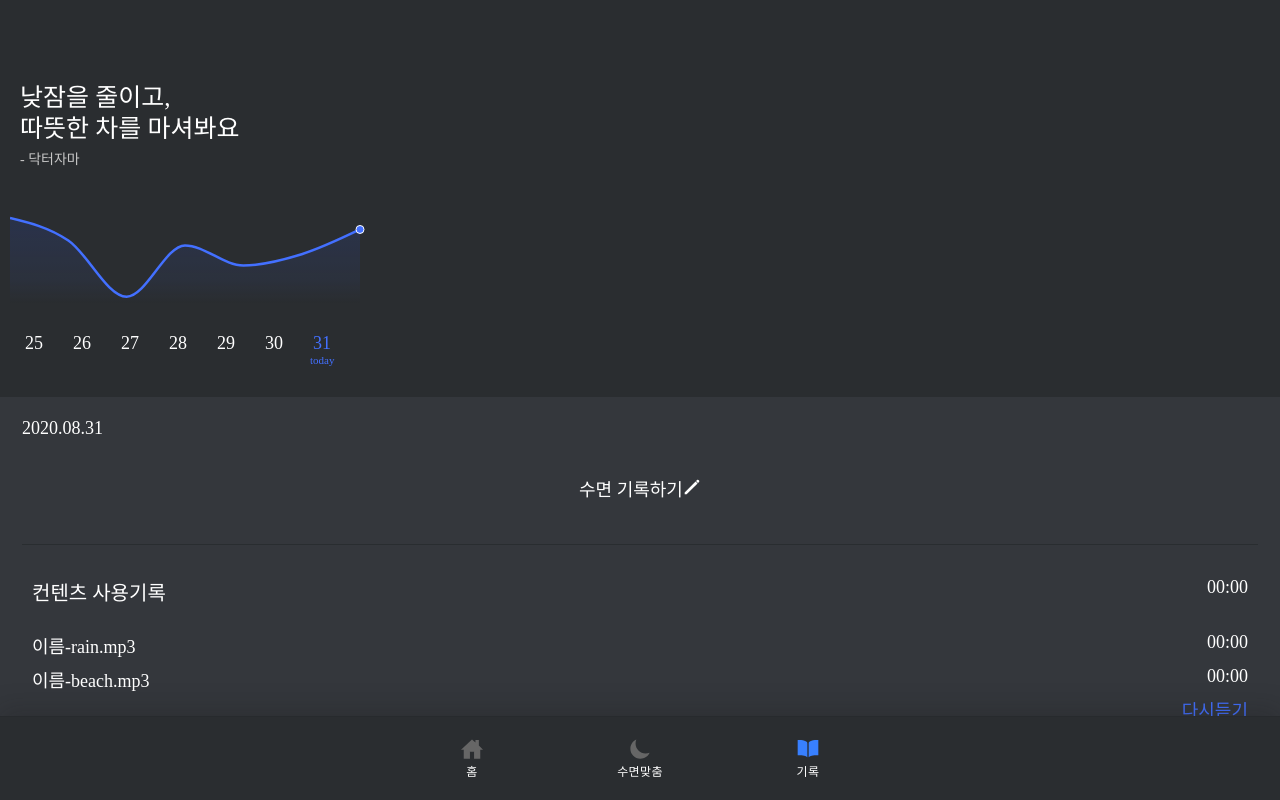
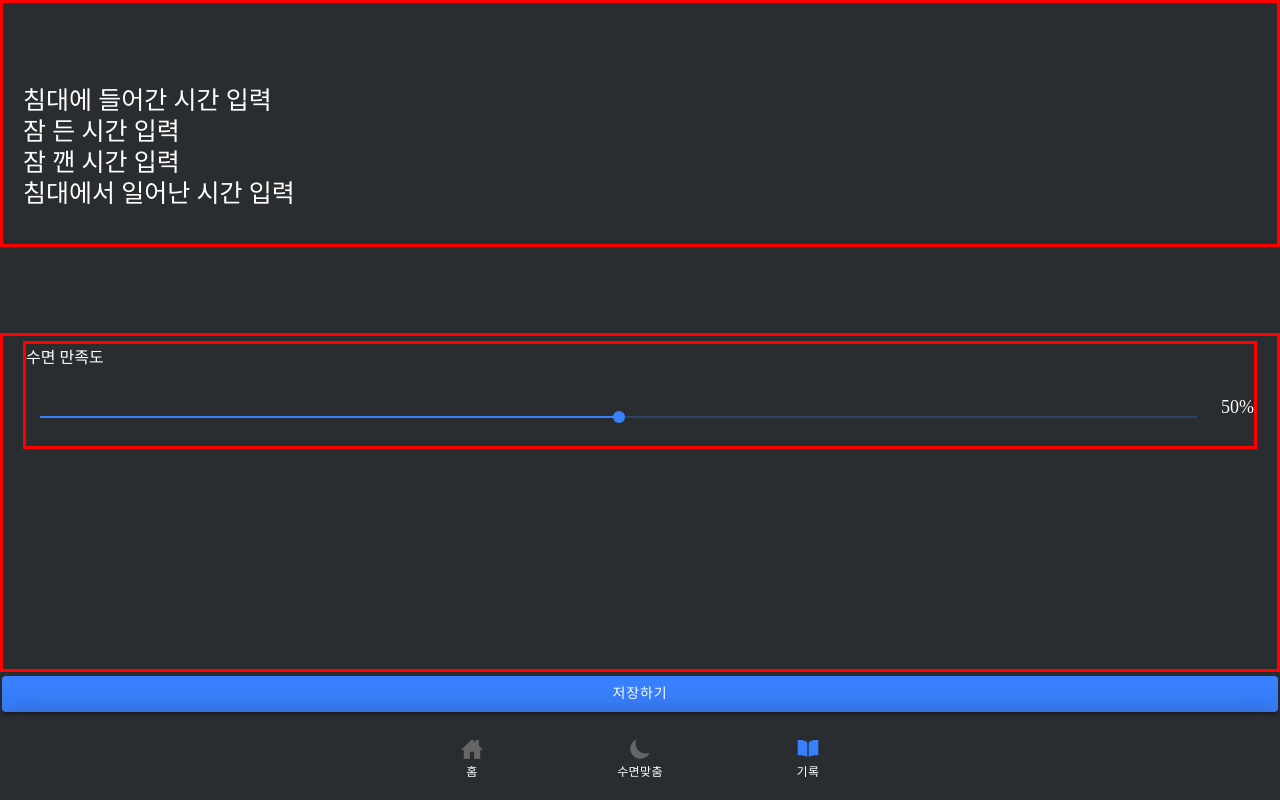
Before and after one commit to dwnusa/webapp, a React (Create React App) app: page /tab3/recording in a window 1280 px wide. Built offline with nearby package versions, Linux system fonts and the light colour scheme; a web font is replaced by a local one.

Commit message:
update: tab3 recordingPage

```diff
--- a/src/App.tsx
+++ b/src/App.tsx
@@ -14,6 +14,7 @@ import { homeSharp, moonSharp, bookSharp } from "ionicons/icons";
 import MainTab from "./pages/tab1/MainTab";
 import CustomizeTab from "./pages/tab2/CustomizeTab";
 import RecordTab from "./pages/tab3/RecordTab";
+import RecordingPage from "./pages/tab3/RecordingPage";
 import PlayerPage from "./pages/tab2/player";
 
 /* Core CSS required for Ionic components to work properly */
@@ -47,8 +48,9 @@ const App: React.FC = () => (
           <Route path="/tab1" component={MainTab} exact={true} />
           <Route path="/tab1/:userId" component={MainTab} />
           <Route path="/tab2" component={CustomizeTab} exact={true} />
-          <Route path="/tab3" component={RecordTab} />
+          <Route path="/tab3" component={RecordTab} exact={true} />
           <Route path="/tab2/player" component={PlayerPage} />
+          <Route path="/tab3/recording" component={RecordingPage} />
           <Route path="/" render={() => <Redirect to="/tab1" />} exact={true} />
         </IonRouterOutlet>
         <IonTabBar slot="bottom">
--- a/src/components/record/index.tsx
+++ b/src/components/record/index.tsx
@@ -4,12 +4,32 @@ import moment from "moment";
 import { IonIcon } from "@ionic/react";
 import { pencilSharp } from "ionicons/icons";
 import "./index.css";
+import history from "reactHistory";
+import { bindActionCreators } from "redux";
+import * as Actions from "actions";
 
-const RecordComponent: React.FC = () => {
+// interface ListItemProps {
+//   actions: any;
+//   content: Content;
+// }
+//
+// const mapDispatchToProps = (dispatch: any) => ({
+//   actions: bindActionCreators(Actions, dispatch),
+// });
+
+// const RecordComponent: React.FC<ListItemProps> = ({ content, actions }) => {
+  const RecordComponent: React.FC = () => {
   return (
     <Container>
       <div className="today">{moment().format("YYYY.MM.DD")}</div>
-      <div className="title">
+      <div className="title"
+           onClick={() => {
+             // actions.addContentFirstOrder(content);
+             // actions.setPlay(true);
+             history.push("./tab3/recording");
+             // history.push("./tab2/player");
+           }}
+      >
         수면 기록하기
         <IonIcon icon={pencilSharp} />
       </div>
@@ -28,7 +48,15 @@ const RecordComponent: React.FC = () => {
             <span>00:00</span>
           </div>
           <div className="record-replay">
-            <span>다시듣기</span>
+            <span
+              onClick={() => {
+                // actions.addContentFirstOrder(content);
+                // actions.setPlay(true);
+                history.push("./tab2/player");
+              }}
+            >
+              다시듣기
+            </span>
           </div>
         </div>
       </div>
--- /dev/null
+++ b/src/pages/tab3/RecordingPage.css
@@ -0,0 +1,31 @@
+.recording-sleep-time {
+    /*height: 20vh;*/
+    /*border: red solid;*/
+    padding-top: 10vh;
+    padding-bottom: 4vh;
+    border: red solid;
+}
+
+.recording-sleep-time > p {
+    margin: 5px 20px 5px;
+    font-size: 25px;
+    line-height: 26px;
+    color: white;
+}
+.recording-sleep-score {
+    border: red solid;
+    box-sizing: border-box;
+    margin: 5px 20px 5px;
+}
+.recording-sleep-score-bar {
+    display: flex;
+    flex-direction: row;
+    align-items:center;
+    justify-content: center;
+    /*border: red solid;*/
+}
+.recording-sleep-score-bar > p {
+    font-size: 18px;
+    text-align: center;
+    padding-left: 10px;
+}
--- /dev/null
+++ b/src/pages/tab3/RecordingPage.tsx
@@ -0,0 +1,49 @@
+import React, { useState } from "react";
+import { IonPage, IonContent, IonButton, IonItem, IonRange, IonLabel} from "@ionic/react";
+import "./RecordingPage.css";
+import history from "../../reactHistory";
+// import Chart1 from "components/chart/chart1";
+// import RecordComponent from "components/record";
+
+const RecordingPage: React.FC = () => {
+  const [value, setValue] = useState(50);
+  const [rangeValue, setRangeValue] = useState<{
+    lower: number;
+    upper: number;
+  }>({ lower: 0, upper: 0 });
+  return (
+    <IonPage>
+      <IonContent>
+        <div className="recording-sleep-time">
+          <p>침대에 들어간 시간 입력</p>
+          <p>잠 든 시간 입력</p>
+          <p>잠 깬 시간 입력</p>
+          <p>침대에서 일어난 시간 입력</p>
+        </div>
+      </IonContent>
+      <IonContent style={{border:"red solid"}}>
+        <div className="recording-sleep-score">
+          <IonLabel>수면 만족도</IonLabel>
+          <div className="recording-sleep-score-bar">
+            <IonRange pin={true} value={value} onIonChange={e => setValue(e.detail.value as number)} />
+            <p>{value}%</p>
+          </div>
+        </div>
+      </IonContent>
+
+      <IonButton
+        expand="block"
+        // disabled={contents.length === 0}
+        onClick={() => {
+          // actions.setPlay(true);
+          // history.push("./tab2/player");
+          console.log('저장하기')
+        }}
+      >
+        저장하기
+      </IonButton>
+    </IonPage>
+  );
+};
+
+export default RecordingPage;
```
